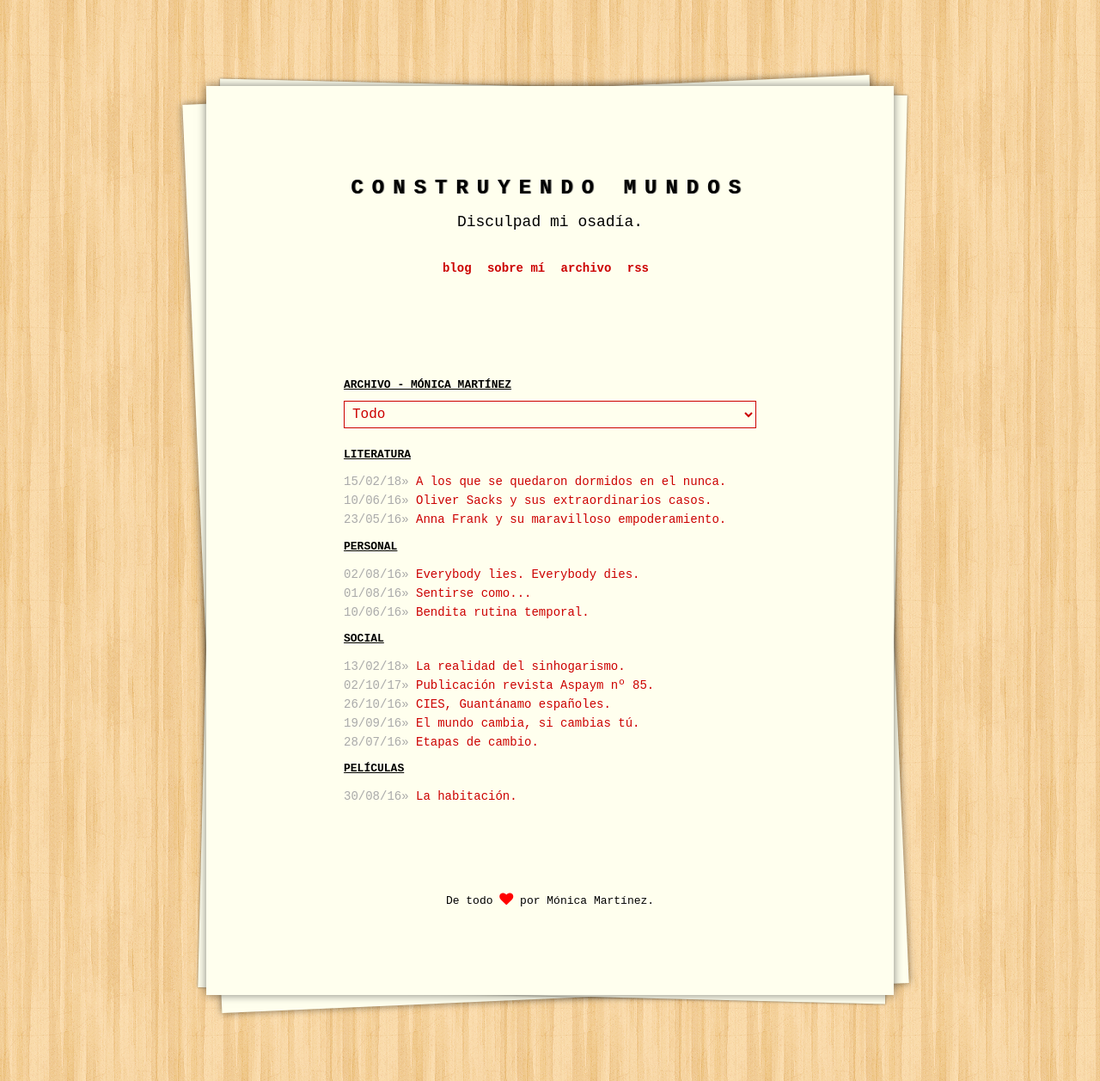
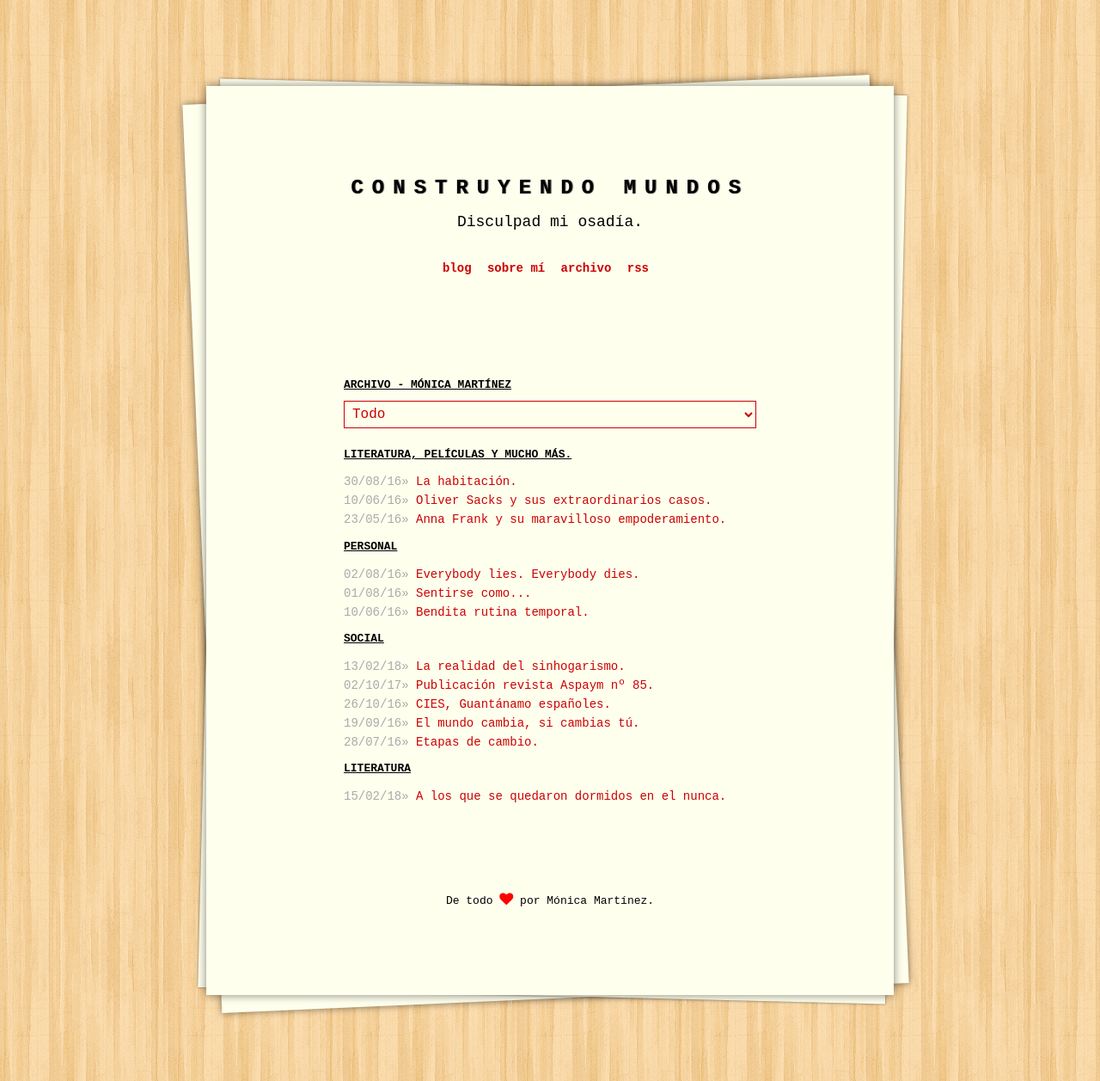
Before and after one commit to monimarlo/monimarlo.github.io, a Jekyll site: the page built from archive.md, in a window 1280 px wide. Shown: the whole page at 86% size. Built offline with Jekyll 4.4.1, drawn with Linux system fonts in a browser that asks for light colours; nearby versions of some CDN libraries.

```diff
--- a/_posts/2016-05-23-hablemos-de-anna-frank.md
+++ b/_posts/2016-05-23-hablemos-de-anna-frank.md
@@ -2,7 +2,7 @@
 layout: post
 title: Anna Frank y su maravilloso empoderamiento.
 date: 2016-05-23 19:06:00
-category: literatura
+category: literatura, películas y mucho más.
 permalink: blog/ana-frank-y-su-maravilloso-empoderamiento
 published: true
 ---
--- a/_posts/2016-06-10-hablemos-de-oliver-sacks.md
+++ b/_posts/2016-06-10-hablemos-de-oliver-sacks.md
@@ -2,7 +2,7 @@
 layout: post
 title: Oliver Sacks y sus extraordinarios casos.
 date: 2016-06-10 19:30:00
-category: literatura
+category: literatura, películas y mucho más.
 permalink: blog/oliver-sacks-y-sus-extraordinarios-casos
 published: true
 ---
--- a/_posts/2016-08-30-la-habitacion.md
+++ b/_posts/2016-08-30-la-habitacion.md
@@ -2,7 +2,7 @@
 layout: post
 title: La habitación.
 date: 2016-08-30 19:30:00
-category: películas
+category: literatura, películas y mucho más.
 permalink: blog/la_habitación
 published: true
 ---
```
Also changed, not shown: _posts/2018-03-06-lesion.medular-tfg.md (added, +49 -0 lines), images/dimesiones.png (added), images/eva.png (added).
